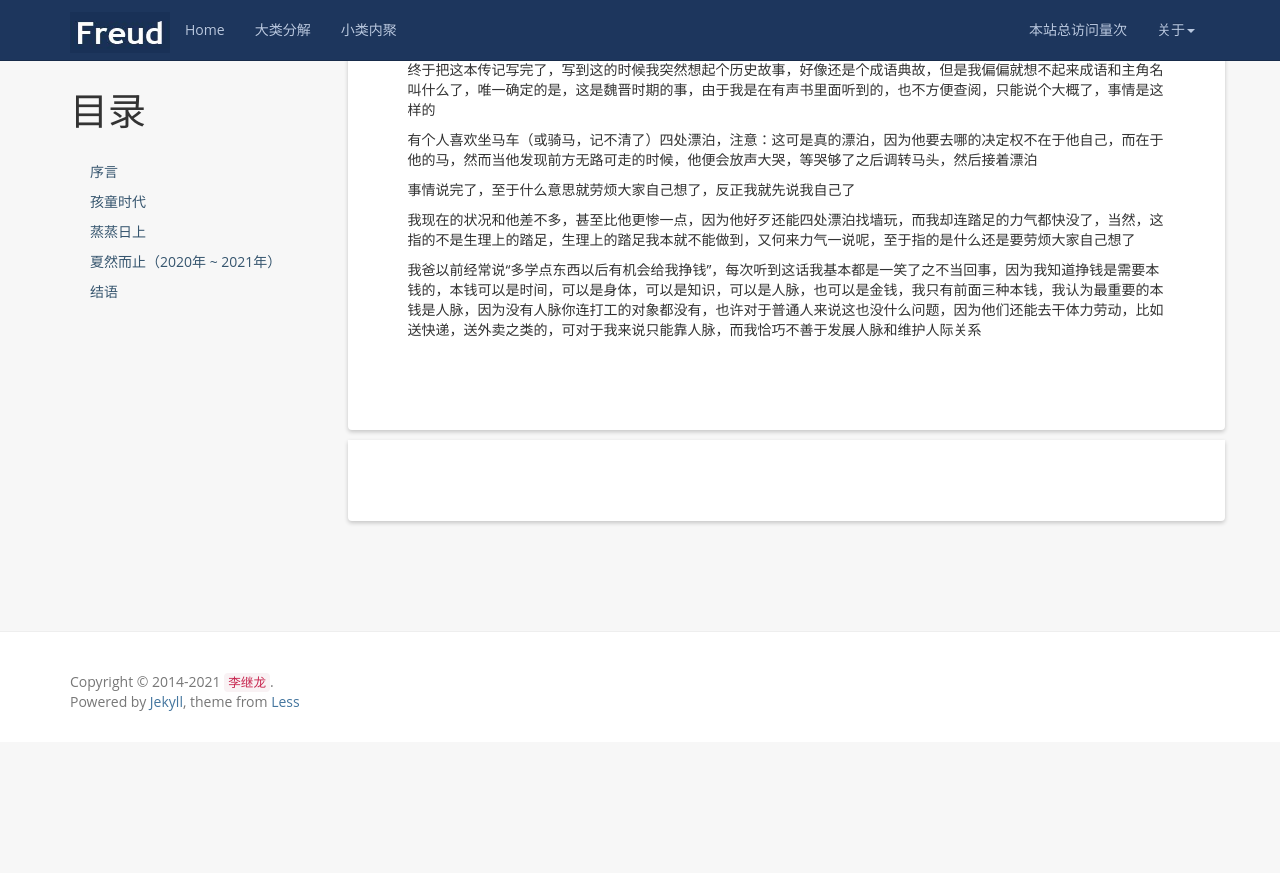
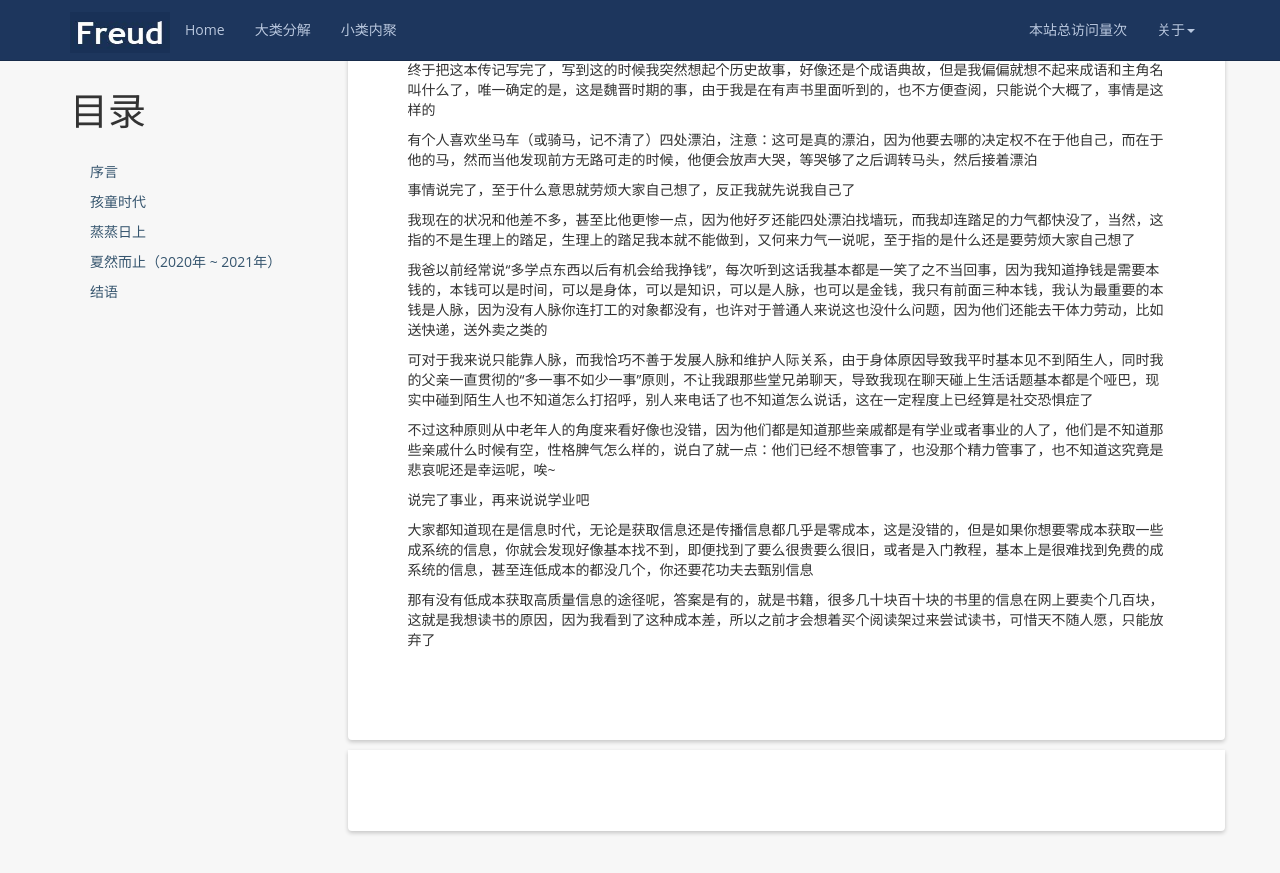
Before and after one commit to kljzndx/My-Blog, a Jekyll site: the page built from _posts/2021-07-07-autobiography.md, in a window 1280 px wide and 900 px high, scrolled down 7905 px. Shown: the top 873 px of the window. Built offline with Jekyll 4.4.1, drawn with Linux system fonts in a browser that asks for light colours; nearby versions of some CDN libraries; comment, search, counter and statistics services are not loaded; before the commit the page ends 8647 px from its top, so only the background shows below that.

Commit message:
同步编写进度

```diff
--- a/_posts/2021-07-07-autobiography.md
+++ b/_posts/2021-07-07-autobiography.md
@@ -289,4 +289,14 @@ tags: [自传]
 
 我现在的状况和他差不多，甚至比他更惨一点，因为他好歹还能四处漂泊找墙玩，而我却连踏足的力气都快没了，当然，这指的不是生理上的踏足，生理上的踏足我本就不能做到，又何来力气一说呢，至于指的是什么还是要劳烦大家自己想了
 
-我爸以前经常说“多学点东西以后有机会给我挣钱”，每次听到这话我基本都是一笑了之不当回事，因为我知道挣钱是需要本钱的，本钱可以是时间，可以是身体，可以是知识，可以是人脉，也可以是金钱，我只有前面三种本钱，我认为最重要的本钱是人脉，因为没有人脉你连打工的对象都没有，也许对于普通人来说这也没什么问题，因为他们还能去干体力劳动，比如送快递，送外卖之类的，可对于我来说只能靠人脉，而我恰巧不善于发展人脉和维护人际关系
+我爸以前经常说“多学点东西以后有机会给我挣钱”，每次听到这话我基本都是一笑了之不当回事，因为我知道挣钱是需要本钱的，本钱可以是时间，可以是身体，可以是知识，可以是人脉，也可以是金钱，我只有前面三种本钱，我认为最重要的本钱是人脉，因为没有人脉你连打工的对象都没有，也许对于普通人来说这也没什么问题，因为他们还能去干体力劳动，比如送快递，送外卖之类的
+
+可对于我来说只能靠人脉，而我恰巧不善于发展人脉和维护人际关系，由于身体原因导致我平时基本见不到陌生人，同时我的父亲一直贯彻的“多一事不如少一事”原则，不让我跟那些堂兄弟聊天，导致我现在聊天碰上生活话题基本都是个哑巴，现实中碰到陌生人也不知道怎么打招呼，别人来电话了也不知道怎么说话，这在一定程度上已经算是社交恐惧症了
+
+不过这种原则从中老年人的角度来看好像也没错，因为他们都是知道那些亲戚都是有学业或者事业的人了，他们是不知道那些亲戚什么时候有空，性格脾气怎么样的，说白了就一点：他们已经不想管事了，也没那个精力管事了，也不知道这究竟是悲哀呢还是幸运呢，唉~
+
+说完了事业，再来说说学业吧
+
+大家都知道现在是信息时代，无论是获取信息还是传播信息都几乎是零成本，这是没错的，但是如果你想要零成本获取一些成系统的信息，你就会发现好像基本找不到，即便找到了要么很贵要么很旧，或者是入门教程，基本上是很难找到免费的成系统的信息，甚至连低成本的都没几个，你还要花功夫去甄别信息
+
+那有没有低成本获取高质量信息的途径呢，答案是有的，就是书籍，很多几十块百十块的书里的信息在网上要卖个几百块，这就是我想读书的原因，因为我看到了这种成本差，所以之前才会想着买个阅读架过来尝试读书，可惜天不随人愿，只能放弃了
```
